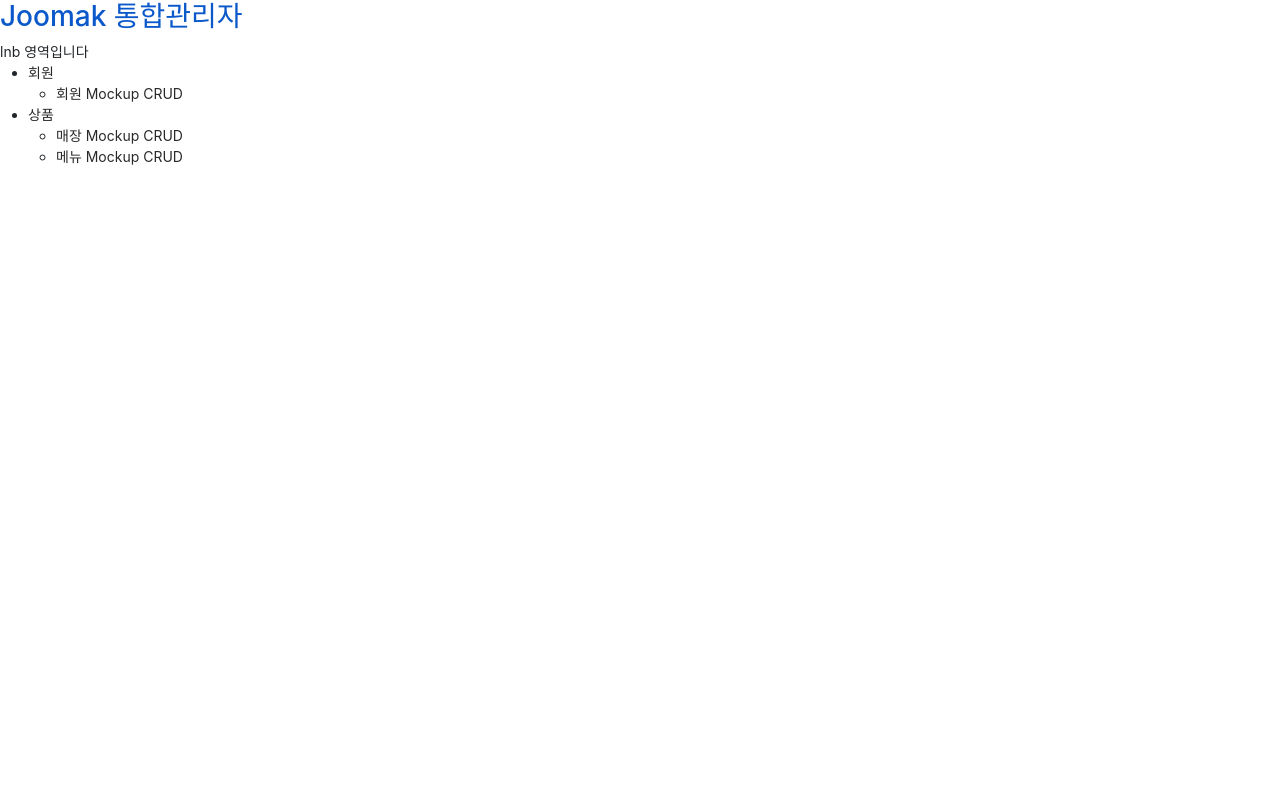
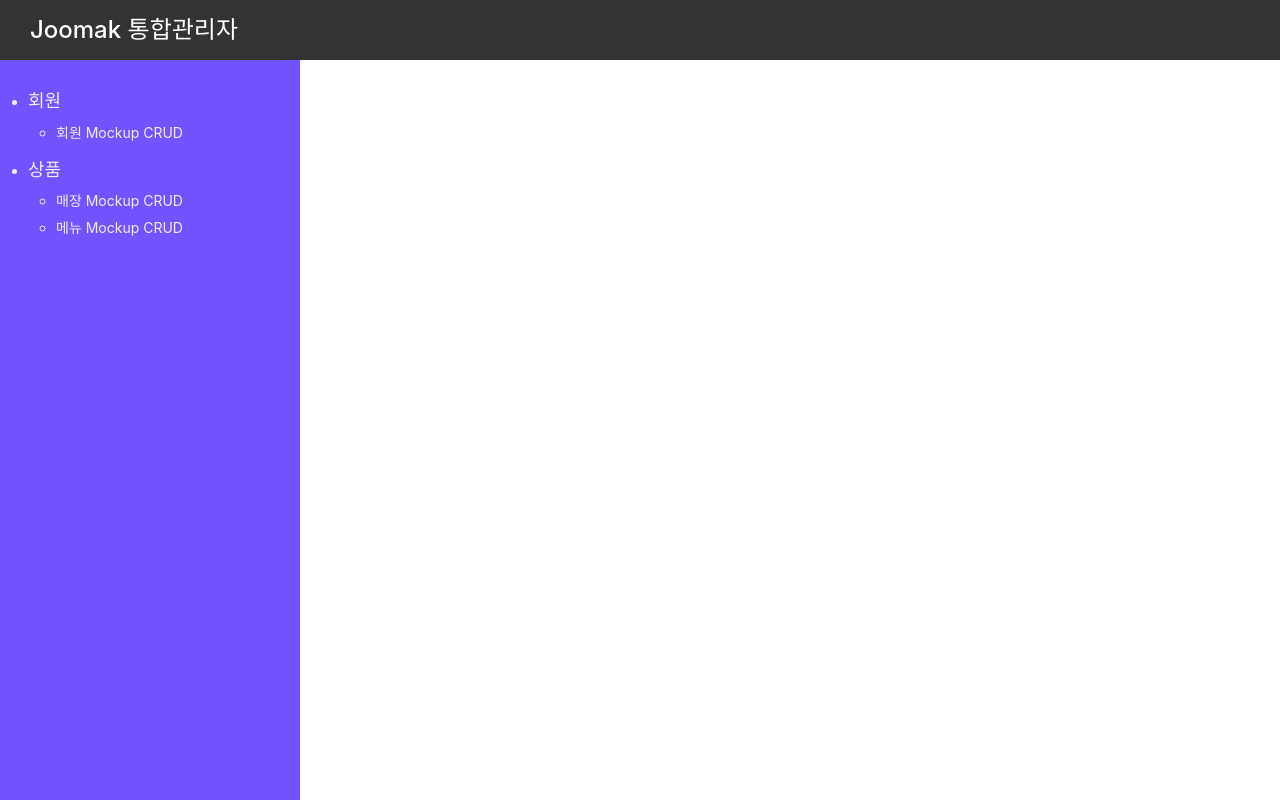
Before and after one commit to HungryBurger/JooMak, a Vue app in the folder frontend/: page /admin in a window 1280 px wide. Built offline with nearby package versions, Linux system fonts and the light colour scheme; a web font is replaced by a local one.

Commit message:
(Front) [Add] 관리자_Lnb 제작중

```diff
--- a/frontend/src/App.vue
+++ b/frontend/src/App.vue
@@ -15,7 +15,7 @@
 </template>
 
 <script>
-import "./assets/styles/css/style.css";
+import "@/assets/styles/css/style.css";
 import HeaderComponent from "./components/client/common/share/pages/HeaderComponent.vue";
 import FooterComponent from "./components/client/common/share/pages/FooterComponent.vue";
 import { mapActions, mapState } from "vuex";
--- /dev/null
+++ b/frontend/src/assets/styles/css/admin.css
@@ -0,0 +1,56 @@
+#admin-container {
+  min-width: 1024px;
+  min-height: 500px;
+  width: 100%;
+  height: 100vh;
+}
+
+/* GNB */
+#admin-gnb {
+  display: flex;
+  align-items: center;
+  padding: 0 30px;
+  width: 100%;
+  height: 60px;
+  background-color: #333;
+  font-weight: bold;
+  color: white;
+}
+#admin-gnb h2 {
+  font-size: 24px;
+  color: white;
+  margin: 0;
+}
+
+/* LNB */
+#admin-container > div {
+  display: flex;
+  width: 100%;
+  height: calc(100vh - 60px);
+}
+
+#admin-lnb {
+  padding-top: 30px;
+  width: 300px;
+  height: 100%;
+  background-color: #7353ff;
+}
+#admin-lnb * {
+  color: #eee;
+}
+#admin-lnb .router-link-active *{
+  font-weight: bold;
+}
+#admin-lnb .depth1 h5 {
+  font-size: 18px;
+  margin-bottom: 10px;
+}
+#admin-lnb .depth1 a.current h5{
+  font-weight: bold;
+}
+#admin-lnb .depth1 > li {
+  margin-bottom: 16px;
+}
+#admin-lnb .depth2 > li {
+  margin-bottom: 6px;
+}
--- a/frontend/src/components/admin/common/AdminGnb.vue
+++ b/frontend/src/components/admin/common/AdminGnb.vue
@@ -1,5 +1,5 @@
 <template>
-  <header>
+  <header id="admin-gnb">
     <div>
       <router-link to="/admin/main">
         <h2>Joomak 통합관리자</h2>
--- a/frontend/src/components/admin/common/AdminLnb.vue
+++ b/frontend/src/components/admin/common/AdminLnb.vue
@@ -1,15 +1,14 @@
 <template>
-  <nav>
-    <span>lnb 영역입니다</span>
-    <ul>
-      <li class="depth1">
-        <router-link to="/admin/member/memberAdmin">
-          <span>회원</span>
+  <nav id="admin-lnb">
+    <ul class="depth1">
+      <li>
+        <router-link to="/admin/member/memberAdmin" :class="{current: selectedDepth1 === 1}">
+          <h5>회원</h5>
         </router-link>
-        <div class="depth2">
-          <ul>
+        <div>
+          <ul class="depth2">
             <li>
-              <router-link to="/admin/member/memberAdmin">
+              <router-link to="/admin/member/memberAdmin" @click="onClickMenu(1)">
                 <span>회원 Mockup CRUD</span>
               </router-link>
             </li>
@@ -22,19 +21,19 @@
         </div>
       </li>
 
-      <li class="depth1">
-        <router-link to="/admin/product/storeAdmin">
-          <span>상품</span>
+      <li>
+        <router-link to="/admin/product/storeAdmin" :class="{current: selectedDepth1 === 2}">
+          <h5>상품</h5>
         </router-link>
-        <div class="depth2">
-          <ul>
+        <div>
+          <ul class="depth2">
             <li>
-              <router-link to="/admin/product/storeAdmin">
+              <router-link to="/admin/product/storeAdmin" @click="onClickMenu(2)">
                 <span>매장 Mockup CRUD</span>
               </router-link>
             </li>
             <li>
-              <router-link to="/admin/product/prodAdmin">
+              <router-link to="/admin/product/prodAdmin" @click="onClickMenu(2)">
                 <span>메뉴 Mockup CRUD</span>
               </router-link>
             </li>
@@ -47,7 +46,16 @@
 
 <script>
 export default {
-
+  data() {
+    return {
+      selectedDepth1: 0
+    }
+  },
+  methods: {
+    onClickMenu(menuNum) {
+      this.selectedDepth1 = menuNum
+    }
+  }
 }
 </script>
 
--- a/frontend/src/views/AdminPage.vue
+++ b/frontend/src/views/AdminPage.vue
@@ -1,14 +1,17 @@
 <template>
-  <div>
+  <div id="admin-container">
     <AdminGnb />
-    <AdminLnb />
-    <main id="admin-main">
-      <router-view></router-view>
-    </main>
+    <div>
+      <AdminLnb />
+      <main id="admin-main">
+        <router-view></router-view>
+      </main>
+    </div>
   </div>
 </template>
 
 <script>
+import "@/assets/styles/css/admin.css";
 import AdminGnb from "@/components/admin/common/AdminGnb.vue";
 import AdminLnb from "@/components/admin/common/AdminLnb.vue";
 
```
